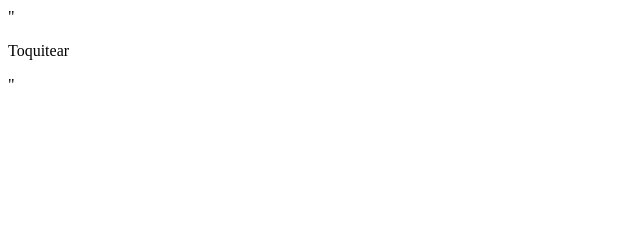
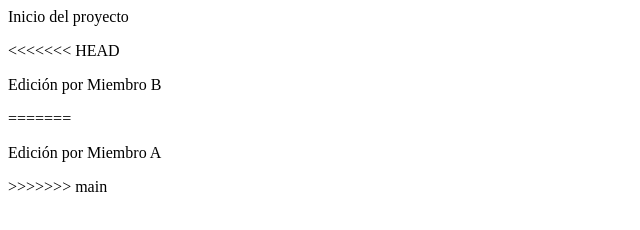
Before and after one commit to YerayEspinosaEsteban/yeray_proyecto, a plain HTML site: page index.html in a window 1280 px wide. Shown: the whole page, without its empty margins (0-640 px from the left). Drawn offline with Linux system fonts and the light colour scheme.

```diff
--- a/index.html
+++ b/index.html
@@ -1 +1,8 @@
-"<p>Toquitear</p>"
+<body>
+    <p>Inicio del proyecto</p>
+<<<<<<< HEAD
+    <p>Edición por Miembro B</p>
+=======
+    <p>Edición por Miembro A</p>
+>>>>>>> main
+</body>
```
